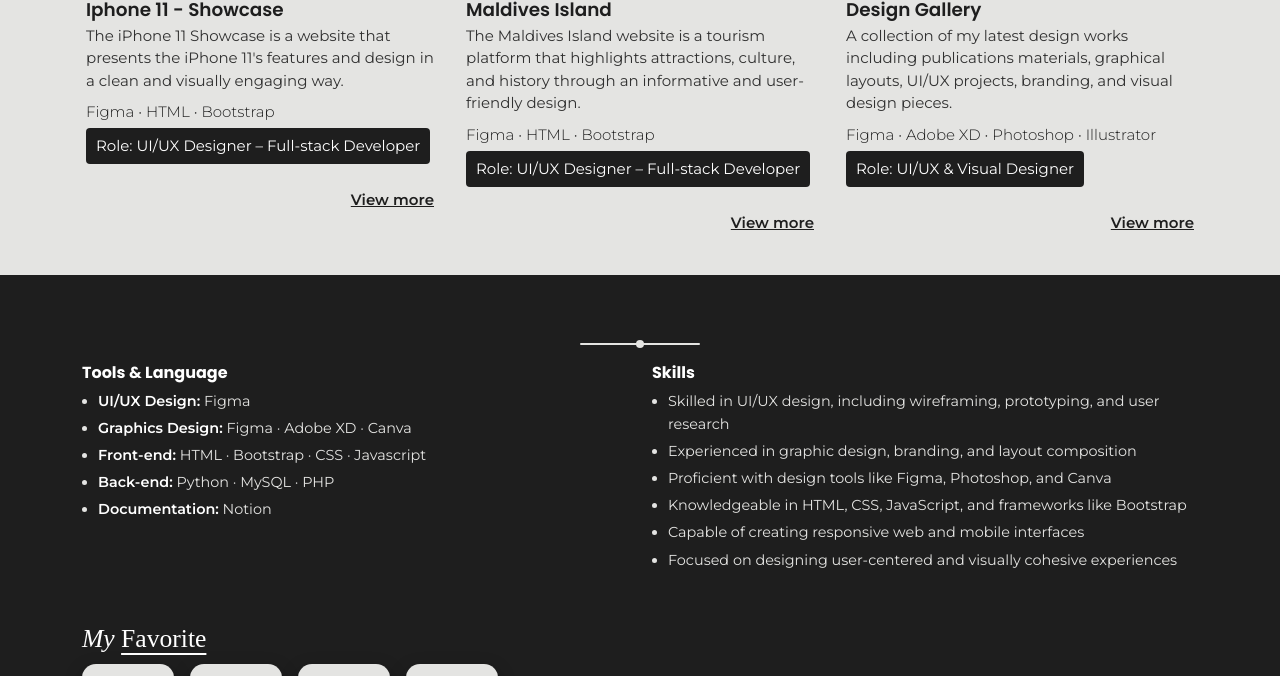
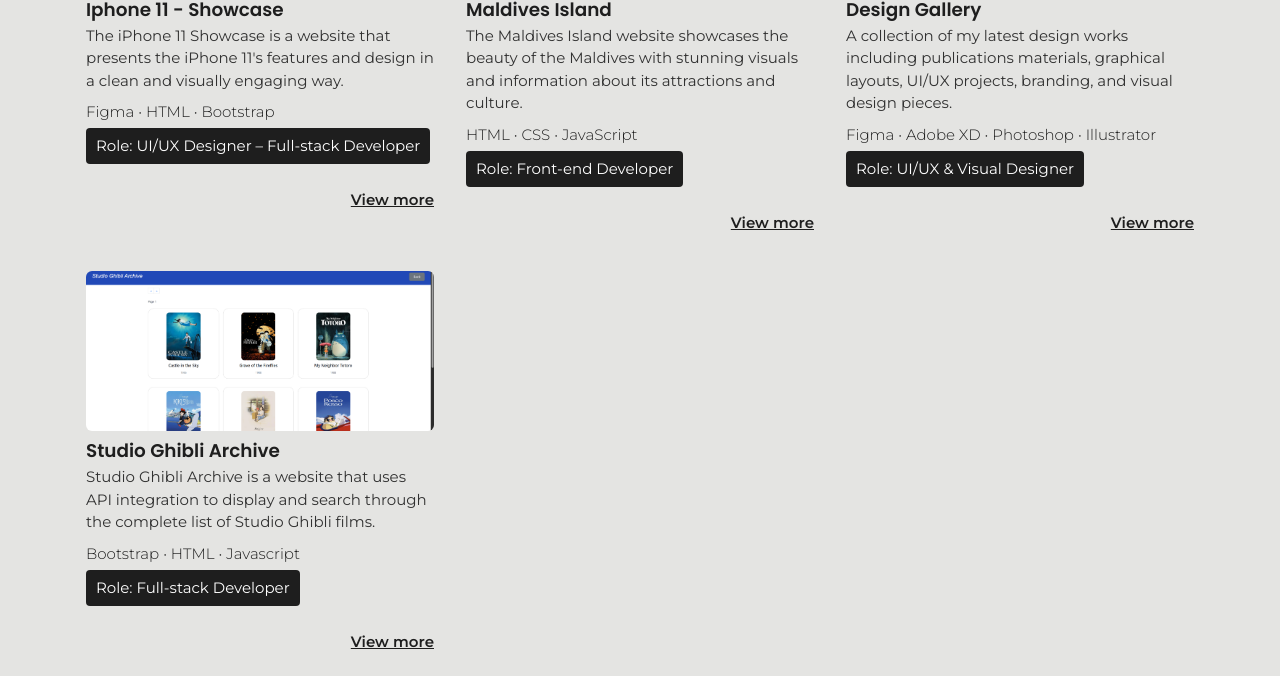
Before and after one commit to erickamaynete/erickamaynete.github.io, a plain HTML site: page index.html in a window 1280 px wide. Shown: the part 1854-2530 px from the top of the page. Drawn offline with nearby package versions, Linux system fonts and the light colour scheme; a web font is replaced by a local one.

Commit message:
Added Studio Ghibli Archive API

```diff
--- a/index.html
+++ b/index.html
@@ -634,31 +634,28 @@
                             <span>Figma</span> · <span>HTML</span> · <span>Bootstrap</span>
                         </p>
                         <p class="project-role">Role: UI/UX Designer – Full-stack Developer</p>
-                        <div class="project-actions"><a class="view-more" href="https://erickamaynete.github.io/iphone-11/" target="_blank" rel="noopener noreferrer">View more</a></div>
+                        <div class="project-actions">
+                            <a class="view-more" href="https://erickamaynete.github.io/iphone-11/" target="_blank" rel="noopener noreferrer">View more</a>
+                        </div>
                     </div>
                 </div>
                 <div class="col-lg-4 col-md-6">
                     <div class="project-card">
                         <img class="project-thumb" src="img/maldives.png" alt="Maldives Island" />
                         <h4 class="project-title">Maldives Island</h4>
-                        <p class="project-description">The Maldives Island website is a tourism platform that highlights attractions, culture, and history through an informative and user-friendly design.</p>
+                        <p class="project-description">The Maldives Island website showcases the beauty of the Maldives with stunning visuals and information about its attractions and culture.</p>
                         <p class="project-tools mb-1">
-                            <span>Figma</span> · <span>HTML</span> · <span>Bootstrap</span>
+                            <span>HTML</span> · <span>CSS</span> · <span>JavaScript</span>
                         </p>
-                        <p class="project-role">Role: UI/UX Designer – Full-stack Developer</p>
-                        <div class="project-actions"><a class="view-more" href="https://erickamaynete.github.io/maldives-island/" target="_blank" rel="noopener noreferrer">View more</a></div>
+                        <p class="project-role">Role: Front-end Developer</p>
+                        <div class="project-actions">
+                            <a class="view-more" href="https://erickamaynete.github.io/maldives-island/" target="_blank" rel="noopener noreferrer">View more</a>
+                        </div>
                     </div>
                 </div>
                 <div class="col-lg-4 col-md-6">
                     <div class="project-card">
-                        <div class="design-gallery">
-                            <img class="project-thumb" src="img/gallery.png" alt="Design Work 1" />
-                            <div class="gallery-nav">
-                                <span class="gallery-dot active"></span>
-                                <span class="gallery-dot"></span>
-                                <span class="gallery-dot"></span>
-                            </div>
-                        </div>
+                        <img class="project-thumb" src="img/gallery.png" alt="Design Gallery" />
                         <h4 class="project-title">Design Gallery</h4>
                         <p class="project-description">A collection of my latest design works including publications materials, graphical layouts, UI/UX projects, branding, and visual design pieces.</p>
                         <p class="project-tools mb-1">
@@ -666,7 +663,21 @@
                         </p>
                         <p class="project-role">Role: UI/UX & Visual Designer</p>
                         <div class="project-actions">
-                            <a class="view-more" href="https://erickamaynete.github.io/Gallery/" id="view-gallery">View more</a>
+                            <a class="view-more" href="https://erickamaynete.github.io/Gallery/" target="_blank" rel="noopener noreferrer">View more</a>
+                        </div>
+                    </div>
+                </div>
+                <div class="col-lg-4 col-md-6">
+                    <div class="project-card">
+                        <img class="project-thumb" src="img/studioghibli.png" alt="Studio Ghibli Archive" />
+                        <h4 class="project-title">Studio Ghibli Archive</h4>
+                        <p class="project-description">Studio Ghibli Archive is a website that uses API integration to display and search through the complete list of Studio Ghibli films.</p>
+                        <p class="project-tools mb-1">
+                            <span>Bootstrap</span> · <span>HTML</span> · <span>Javascript</span>
+                        </p>
+                        <p class="project-role">Role: Full-stack Developer</p>
+                        <div class="project-actions">
+                            <a class="view-more" href="https://erickamaynete.github.io/studio-ghibli-archive-API/" target="_blank" rel="noopener noreferrer">View more</a>
                         </div>
                     </div>
                 </div>
@@ -707,7 +718,7 @@
                     <div class="fav-box"><img src="https://cdn.simpleicons.org/figma/1E1E1E" alt="Figma" /></div>
                     <div class="fav-box"><img src="img/ps.png" alt="Adobe Photoshop" /></div>
                     <div class="fav-box"><img src="img/id.png" alt="Adobe InDesign" /></div>
-                    <div class="fav-box"><img src="https://cdn.simpleicons.org/canva/1E1E1E" alt="Canva" /></div>
+                     <div class="fav-box"><img src="img/canva.png" alt="Canva" /></div>
                 </div>
             </div>
         </div>
```
Also changed, not shown: img/canva.png (added), img/dreamscape.jpg (deleted), img/etech.png (deleted), img/ev.png (deleted), img/studioghibli.png (added), img/tranquil.png (deleted).
